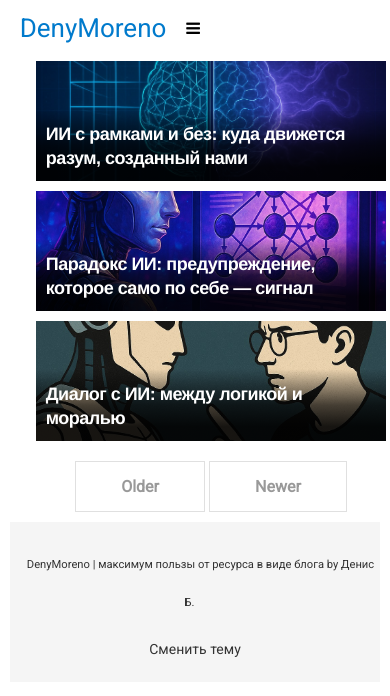
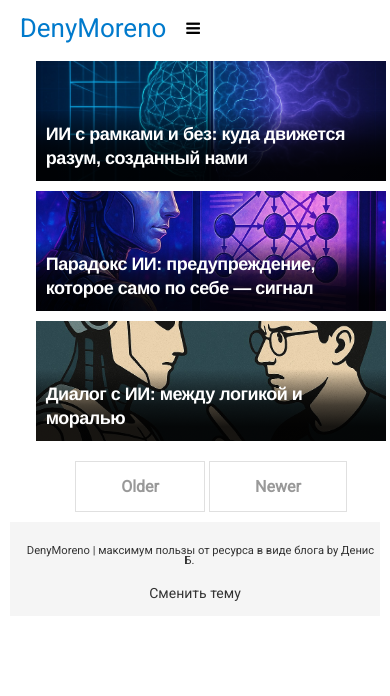
Before and after one commit to DenyMoreno/myblog, a Jekyll site: the page built from index.html, in a window 390 px wide. Shown: the top 696 px of the page. Built offline with Jekyll 4.4.1, drawn with Linux system fonts in a browser that asks for light colours; nearby versions of some CDN libraries; the list of posts is cut into pages by our own code.

Commit message:
Update _footer.scss

```diff
--- a/_sass/_footer.scss
+++ b/_sass/_footer.scss
@@ -27,7 +27,7 @@
   .footer {
     width: 95vw;
     font-size: 0.85rem;
-    line-height: 38px;
+    line-height: 10px;
     padding: 8px 0;
   }
 
```
